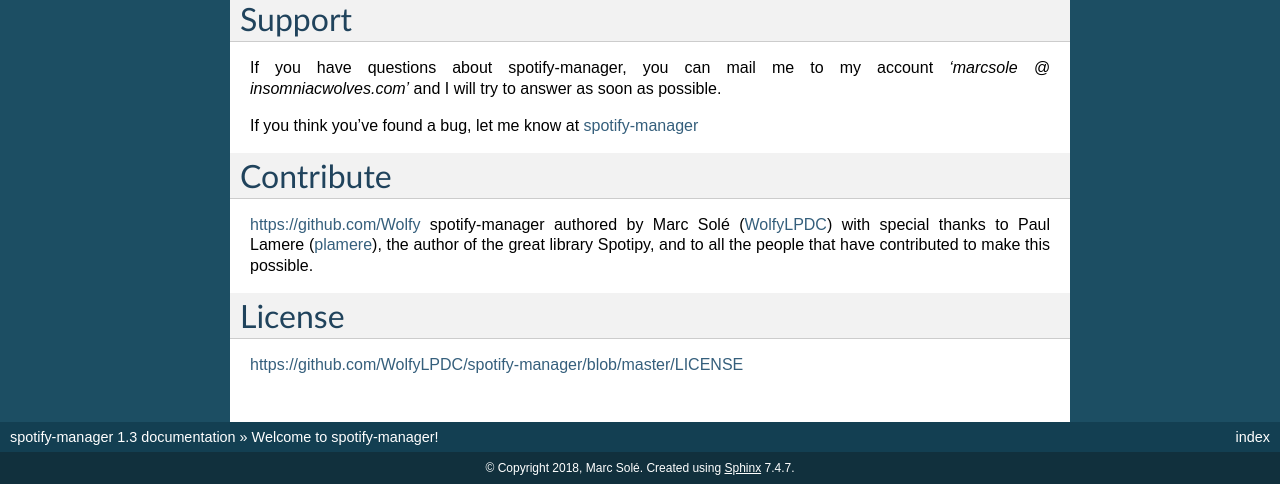
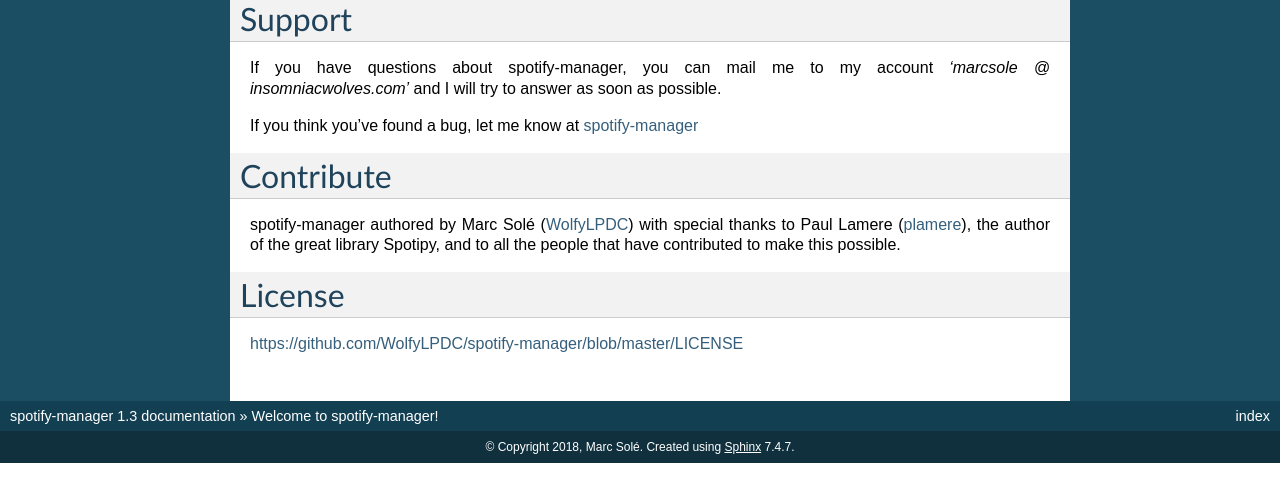
Before and after one commit to msolefonte/spotify-manager, a Sphinx documentation site: the page built from docs/index.rst, in a window 1280 px wide and 900 px high, scrolled down 1164 px, cut to the strip 416-900 px from the top of the window. Built offline with Sphinx 7.4.7, drawn with Linux system fonts in a browser that asks for light colours; after the commit the page ends 2043 px from its top, so only the background shows below that; some of the changed lines change nothing that is shown.

Commit message:
Docs update

```diff
--- a/docs/index.rst
+++ b/docs/index.rst
@@ -99,7 +99,6 @@
 
 Contribute
 ==========
-https://github.com/Wolfy
 spotify-manager authored by Marc Solé (`WolfyLPDC <https://github.com/WolfyLPDC/>`_)
 with special thanks to Paul Lamere (`plamere <https://github.com/plamere/>`_),
 the author of the great library Spotipy, and to all the people that have contributed to make this possible.
```
